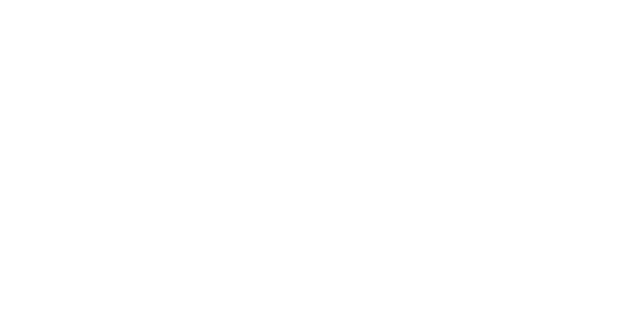
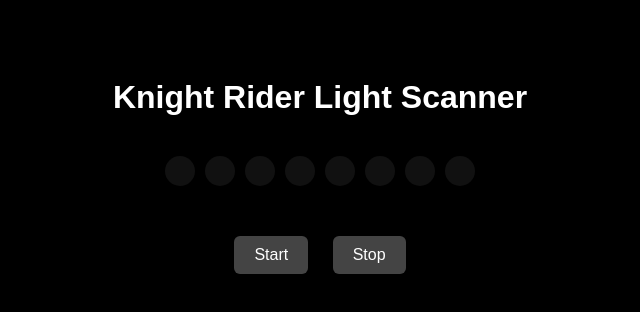
Before and after one commit to Akilach01/Assignment09, a plain HTML site: page index.html in a window 1280 px wide. Shown: the whole page, without its empty margins (320-960 px from the left). Drawn offline with Linux system fonts and the light colour scheme.

Commit message:
structure updated

```diff
--- a/index.html
+++ b/index.html
@@ -2,13 +2,101 @@
 <html lang="en">
 <head>
     <meta charset="UTF-8">
-    <title>Assignment 09</title>
+    <title>Assignment09_Knight Rider Light </title>
+    <style>
+        body {
+          background-color: #000;
+          color: #fff;
+          font-family: sans-serif;
+          text-align: center;
+          padding-top: 50px;
+        }
 
+        #scanner {
+          display: flex;
+          gap: 10px;
+          justify-content: center;
+          margin: 40px auto;
+          width: fit-content;
+        }
+
+        .light {
+          width: 30px;
+          height: 30px;
+          background-color: #111;
+          border-radius: 50%;
+          box-shadow: 0 0 5px #000;
+          transition: background-color 0.3s, box-shadow 0.3s;
+        }
+
+        .active {
+          background-color: red;
+          box-shadow: 0 0 20px red;
+        }
+
+        button {
+          padding: 10px 20px;
+          margin: 10px;
+          font-size: 16px;
+          border: none;
+          border-radius: 6px;
+          background-color: #444;
+          color: #fff;
+          cursor: pointer;
+          transition: background 0.2s;
+        }
+
+        button:hover {
+          background-color: #666;
+        }
+    </style>
 </head>
-
-
-
 <body>
 
+<h1>Knight Rider Light Scanner</h1>
+
+<div id="scanner">
+    <div class="light"></div>
+    <div class="light"></div>
+    <div class="light"></div>
+    <div class="light"></div>
+    <div class="light"></div>
+    <div class="light"></div>
+    <div class="light"></div>
+    <div class="light"></div>
+</div>
+
+<button onclick="startScanner()">Start</button>
+<button onclick="stopScanner()">Stop</button>
+
+<script>
+    const lights = document.querySelectorAll('.light');
+    let current = 0;
+    let direction = 1;
+    let intervalId = null;
+
+    const updateLights = () => {
+      lights.forEach(light => light.classList.remove('active'));
+      lights[current].classList.add('active');
+
+      current += direction;
+
+      if (current === lights.length - 1 || current === 0) {
+        direction *= -1; // Reverse direction
+      }
+    };
+
+    const startScanner = () => {
+      if (!intervalId) {
+        intervalId = setInterval(updateLights, 100);
+      }
+    };
+
+    const stopScanner = () => {
+      clearInterval(intervalId);
+      intervalId = null;
+      lights.forEach(light => light.classList.remove('active'));
+    };
+</script>
 </body>
 </html>
```
